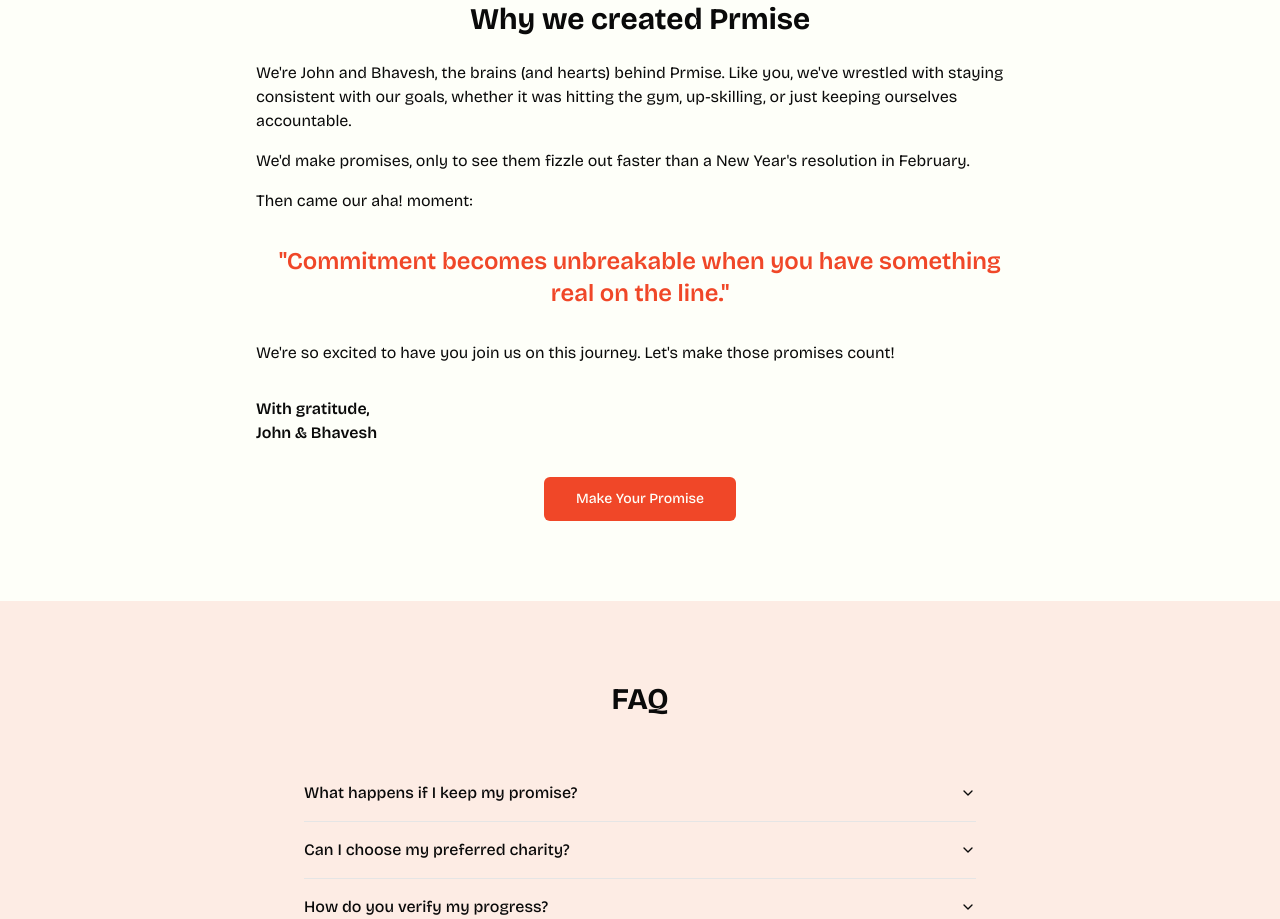
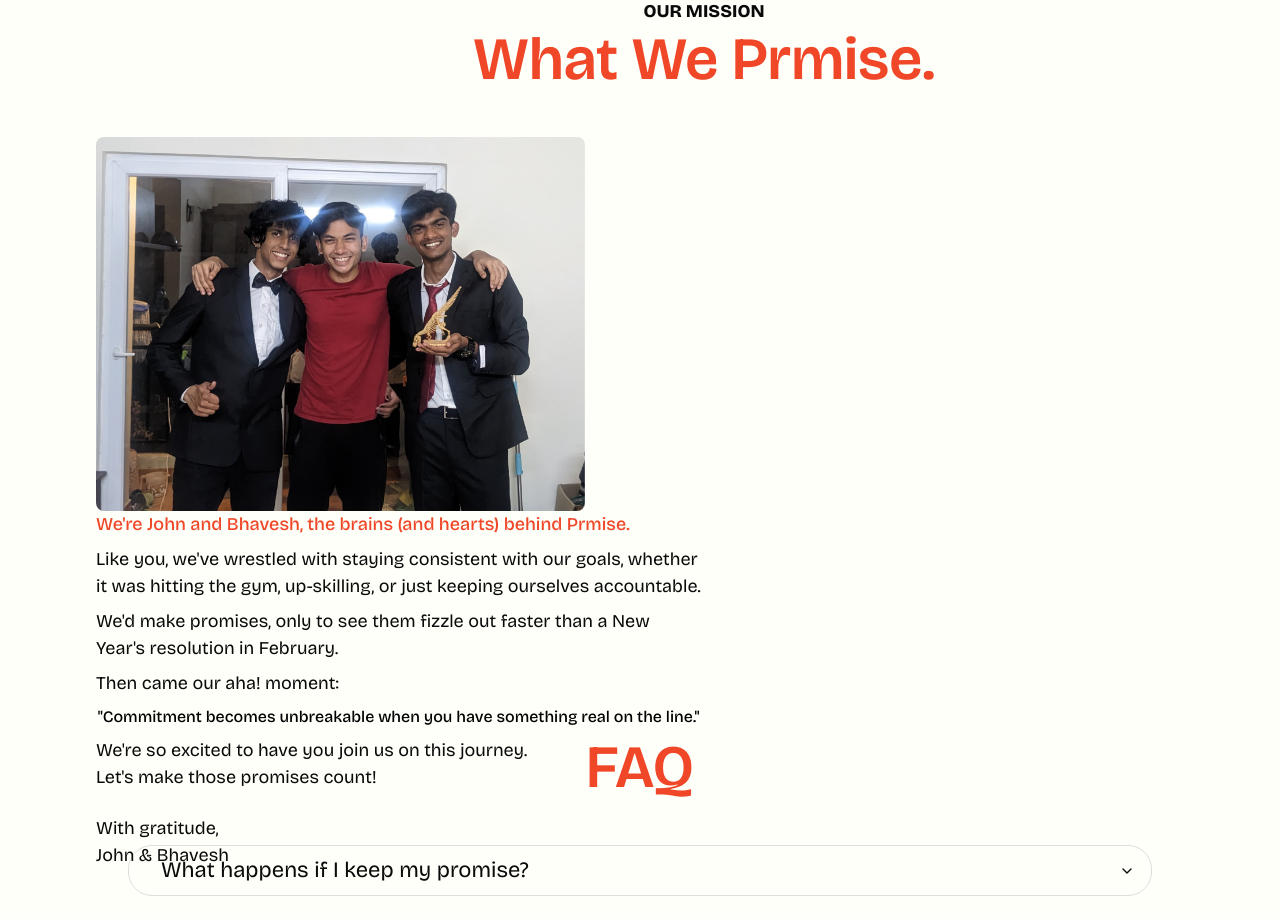
Before and after one commit to johnabhishektg/prmise, a Next.js app: page / in a window 1280 px wide. Shown: the part 2540-3459 px from the top of the page. Built offline with nearby package versions, Linux system fonts and the light colour scheme.

Commit message:
FAQ and Mission landing page

```diff
--- a/components/faq.tsx
+++ b/components/faq.tsx
@@ -3,40 +3,62 @@ import {
   AccordionContent,
   AccordionItem,
   AccordionTrigger,
-} from "@/components/ui/accordion"
+} from "@/components/ui/accordion";
 
 export function FAQ() {
   return (
-    <section className="py-20 bg-primary/10" id="faq">
+    <section className="py-4 h-screen bg-[#FEFFF9]" id="faq">
       <div className="container mx-auto px-4">
-        <h2 className="text-3xl font-bold mb-12 text-center">FAQ</h2>
-        <Accordion type="single" collapsible className="w-full max-w-2xl mx-auto">
+        <h2 className="text-3xl md:text-6xl font-semibold mb-12 text-center text-[#F04728]">
+          FAQ
+        </h2>
+        <Accordion
+          type="single"
+          collapsible
+          className="w-full max-w-5xl mx-auto text-[22px]"
+        >
           <AccordionItem value="item-1">
-            <AccordionTrigger>What happens if I keep my promise?</AccordionTrigger>
+            <AccordionTrigger>
+              What happens if I keep my promise?
+            </AccordionTrigger>
             <AccordionContent>
-              If you keep your promise, you'll build self-confidence and prove to yourself that you can follow through on your commitments. The money you committed will stay in your account.
+              If you keep your promise, you'll build self-confidence and prove
+              to yourself that you can follow through on your commitments. The
+              money you committed will stay in your account.
             </AccordionContent>
           </AccordionItem>
           <AccordionItem value="item-2">
-            <AccordionTrigger>Can I choose my preferred charity?</AccordionTrigger>
+            <AccordionTrigger>
+              Can I choose my preferred charity?
+            </AccordionTrigger>
             <AccordionContent>
-              Yes, you can choose from a list of trusted charities that we've partnered with. This ensures that if you don't meet your commitment, your contribution still goes to a good cause.
+              Yes, you can choose from a list of trusted charities that we've
+              partnered with. This ensures that if you don't meet your
+              commitment, your contribution still goes to a good cause.
             </AccordionContent>
           </AccordionItem>
           <AccordionItem value="item-3">
             <AccordionTrigger>How do you verify my progress?</AccordionTrigger>
             <AccordionContent>
-              We have various methods to verify progress, depending on the type of promise. This may include self-reporting, integration with fitness apps, or other verification methods. We strive to make the process as seamless and accurate as possible.
+              We have various methods to verify progress, depending on the type
+              of promise. This may include self-reporting, integration with
+              fitness apps, or other verification methods. We strive to make the
+              process as seamless and accurate as possible.
             </AccordionContent>
           </AccordionItem>
           <AccordionItem value="item-4">
-            <AccordionTrigger>Can this process really help me stay accountable?</AccordionTrigger>
+            <AccordionTrigger className="text-left">
+              Can this process really help me stay accountable?
+            </AccordionTrigger>
             <AccordionContent>
-              Yes! By putting something tangible on the line, you create a stronger motivation to follow through on your commitments. Our users report significantly higher success rates in achieving their goals when using Prmise.
+              Yes! By putting something tangible on the line, you create a
+              stronger motivation to follow through on your commitments. Our
+              users report significantly higher success rates in achieving their
+              goals when using Prmise.
             </AccordionContent>
           </AccordionItem>
         </Accordion>
       </div>
     </section>
-  )
+  );
 }
--- a/components/mission.tsx
+++ b/components/mission.tsx
@@ -1,38 +1,68 @@
-import { Button } from "@/components/ui/button"
+import { Button } from "@/components/ui/button";
+import Image from "next/image";
+import foundersImg from "../public/images/founders.png";
 
 export function Mission() {
   return (
-    <section className="py-20 bg-off-white">
-      <div className="container mx-auto px-4">
-        <h2 className="text-3xl font-bold mb-6 text-center">Why we created Prmise</h2>
-        <div className="max-w-3xl mx-auto">
-          <p className="mb-4">
-            We're John and Bhavesh, the brains (and hearts) behind Prmise. Like you, we've wrestled with staying consistent with our goals,
-            whether it was hitting the gym, up-skilling, or just keeping ourselves accountable.
+    <section className="py-20 md:h-screen h-auto bg-off-white">
+      <div className="container mx-0 md:mx-16">
+        <header className="flex items-center justify-center mb-12">
+          <div className="">
+            <h6 className="text-sm md:text-[18px] mb-2 font-extrabold text-center">
+              OUR MISSION
+            </h6>
+            <div className="text-primary text-3xl md:text-6xl font-semibold">
+              What We Prmise.
+            </div>
+          </div>
+        </header>
+
+        <div className="flex md:flex-col max-w-fit justify-center align-top md:justify-between">
+          <Image
+            src={foundersImg}
+            alt={""}
+            className="w-[489px] h-[374px] object-cover rounded-lg"
+          />
+          <div className="md:w-1/2 md:mt-0 mt-4 mb-12 text-[18px]">
+            <p className="mb-2">
+              <span className="text-primary font-medium">
+                We're John and Bhavesh, the brains (and hearts) behind Prmise.
+              </span>
             </p>
-          <p className="mb-4">
-            We'd make promises, only to see them fizzle out faster than a New Year's resolution in February.
+            <p className="mb-2">
+              Like you, we've wrestled with staying consistent with our goals,
+              whether it was hitting the gym, up-skilling, or just keeping
+              ourselves accountable.
             </p>
-          <p className="mb-4">
-            Then came our aha! moment:
+            <p className="mb-2">
+              We'd make promises, only to see them fizzle out faster than a New
+              Year's resolution in February.
             </p>
-          <blockquote className="text-2xl font-semibold text-primary text-center my-8">
-            "Commitment becomes unbreakable when you have something real on the line."
+            <p className="mb-2">Then came our aha! moment:</p>
+            <blockquote className="text-black text-2xl md:text-base text-center md:font-medium my-4 md:my-2">
+              "Commitment becomes unbreakable when you have something real on
+              the line."
             </blockquote>
-          <p className="mb-8">
-            We're so excited to have you join us on this journey. Let's make those promises count!
+            <p className="mb-6">
+              We're so excited to have you join us on this journey.
+              <br /> Let's make those promises count!
             </p>
-          <p className="font-semibold mb-8">
-            With gratitude,<br />
+            <p className="mb-6">
+              With gratitude,
+              <br />
               John & Bhavesh
             </p>
-          <div className="text-center">
-            <Button size="lg" className="bg-primary text-off-white hover:bg-primary/90">
+          </div>
+        </div>
+        <div className="text-center flex items-center justify-center">
+          <Button
+            size="lg"
+            className=" bg-primary text-off-white hover:bg-primary/90"
+          >
             Make Your Promise
           </Button>
         </div>
       </div>
-      </div>
     </section>
-  )
+  );
 }
--- a/components/ui/accordion.tsx
+++ b/components/ui/accordion.tsx
@@ -1,12 +1,12 @@
-"use client"
+"use client";
 
-import * as React from "react"
-import * as AccordionPrimitive from "@radix-ui/react-accordion"
-import { ChevronDown } from "lucide-react"
+import * as React from "react";
+import * as AccordionPrimitive from "@radix-ui/react-accordion";
+import { ChevronDown } from "lucide-react";
 
-import { cn } from "@/lib/utils"
+import { cn } from "@/lib/utils";
 
-const Accordion = AccordionPrimitive.Root
+const Accordion = AccordionPrimitive.Root;
 
 const AccordionItem = React.forwardRef<
   React.ElementRef<typeof AccordionPrimitive.Item>,
@@ -14,11 +14,14 @@ const AccordionItem = React.forwardRef<
 >(({ className, ...props }, ref) => (
   <AccordionPrimitive.Item
     ref={ref}
-    className={cn("border-b", className)}
+    className={cn(
+      "border-[0.5px] border-[#DEDEDE] rounded-3xl hover:border-[#BFBFBF] my-6 px-4",
+      className
+    )}
     {...props}
   />
-))
-AccordionItem.displayName = "AccordionItem"
+));
+AccordionItem.displayName = "AccordionItem";
 
 const AccordionTrigger = React.forwardRef<
   React.ElementRef<typeof AccordionPrimitive.Trigger>,
@@ -28,7 +31,7 @@ const AccordionTrigger = React.forwardRef<
     <AccordionPrimitive.Trigger
       ref={ref}
       className={cn(
-        "flex flex-1 items-center justify-between py-4 font-medium transition-all hover:underline [&[data-state=open]>svg]:rotate-180",
+        "flex flex-1 items-center ml-4 justify-between py-2 font-normal transition-all [&[data-state=open]>svg]:rotate-180",
         className
       )}
       {...props}
@@ -37,8 +40,8 @@ const AccordionTrigger = React.forwardRef<
       <ChevronDown className="h-4 w-4 shrink-0 transition-transform duration-200" />
     </AccordionPrimitive.Trigger>
   </AccordionPrimitive.Header>
-))
-AccordionTrigger.displayName = AccordionPrimitive.Trigger.displayName
+));
+AccordionTrigger.displayName = AccordionPrimitive.Trigger.displayName;
 
 const AccordionContent = React.forwardRef<
   React.ElementRef<typeof AccordionPrimitive.Content>,
@@ -46,13 +49,13 @@ const AccordionContent = React.forwardRef<
 >(({ className, children, ...props }, ref) => (
   <AccordionPrimitive.Content
     ref={ref}
-    className="overflow-hidden text-sm transition-all data-[state=closed]:animate-accordion-up data-[state=open]:animate-accordion-down"
+    className="overflow-hidden font-secondary tracking-tighter ml-4 text-base transition-all data-[state=closed]:animate-accordion-up data-[state=open]:animate-accordion-down"
     {...props}
   >
     <div className={cn("pb-4 pt-0", className)}>{children}</div>
   </AccordionPrimitive.Content>
-))
+));
 
-AccordionContent.displayName = AccordionPrimitive.Content.displayName
+AccordionContent.displayName = AccordionPrimitive.Content.displayName;
 
-export { Accordion, AccordionItem, AccordionTrigger, AccordionContent }
+export { Accordion, AccordionItem, AccordionTrigger, AccordionContent };
```
Also changed, not shown: public/images/founders.png (added). Lines whose indentation alone changed are shown as unchanged.
